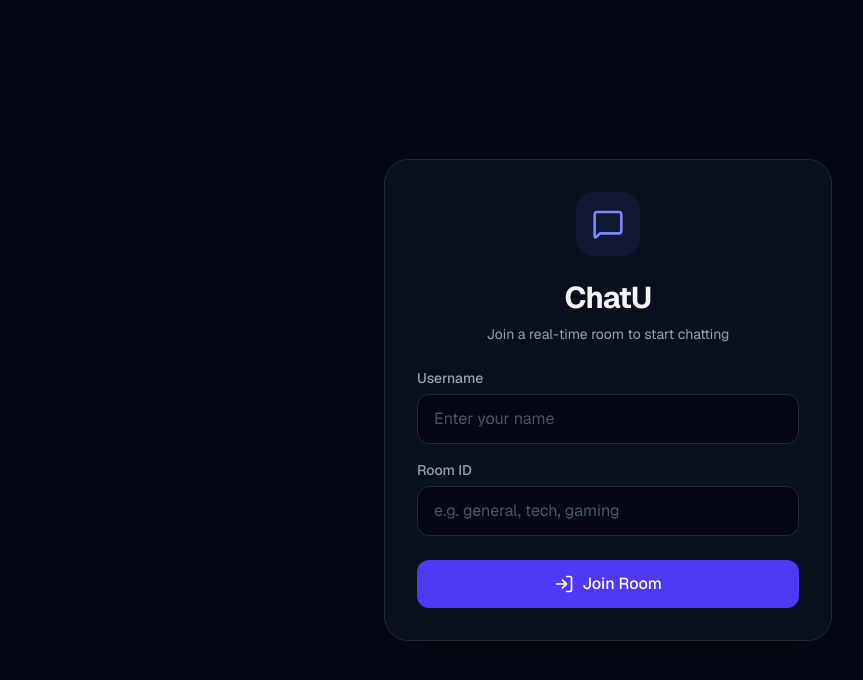
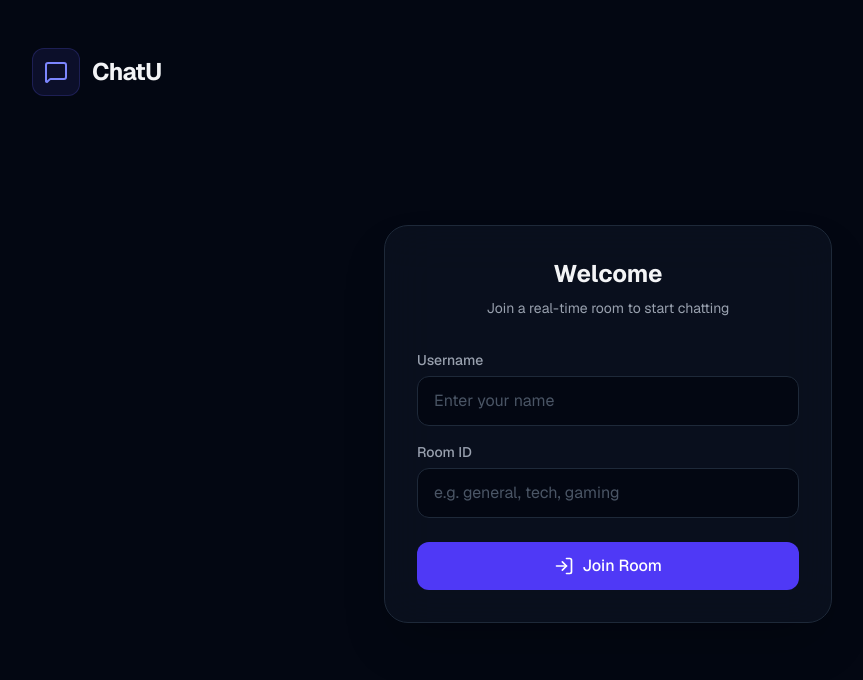
Before and after one commit to tharunrai/chatu, a Next.js app: page / in a window 1280 px wide. Shown: the top 680 px of the page, without its empty margins (32-895 px from the left). Built offline with nearby package versions, Linux system fonts and the light colour scheme.

Commit message:
full screen layout and recent room cards

```diff
--- a/src/app/page.tsx
+++ b/src/app/page.tsx
@@ -2,7 +2,7 @@
 
 import { useEffect, useState, useRef } from "react";
 import Pusher, { Channel } from "pusher-js";
-import { Send, MessageSquare, LogIn, Users, AlertCircle, Clock, Plus, X } from "lucide-react";
+import { Send, MessageSquare, LogIn, Users, AlertCircle, Clock, Plus, X, Trash2 } from "lucide-react";
 
 interface Message {
   id: string;
@@ -215,6 +215,16 @@ export default function ChatApp() {
     }
   };
 
+  const handleDeleteRoom = (e: React.MouseEvent, roomToDelete: RecentRoom) => {
+    e.stopPropagation();
+    setRecentRooms((prev) => {
+      const updated = prev.filter(r => r.roomId !== roomToDelete.roomId || r.username !== roomToDelete.username);
+      localStorage.setItem("chatu_recent_rooms", JSON.stringify(updated));
+      if (updated.length === 0) setShowForm(true);
+      return updated;
+    });
+  };
+
   const handleInputChange = (e: React.ChangeEvent<HTMLInputElement>) => {
     setInputText(e.target.value);
 
@@ -285,30 +295,33 @@ export default function ChatApp() {
 
   if (!inRoom) {
     return (
-      <div className="min-h-screen bg-gray-950 flex flex-col items-center justify-center p-4 text-gray-100 font-sans relative">
-        <div className="w-full max-w-md p-8 bg-gray-900/50 backdrop-blur-xl border border-gray-800 rounded-3xl shadow-2xl z-10">
-          <div className="flex justify-center mb-6">
-            <div className="w-16 h-16 bg-indigo-500/10 rounded-2xl flex items-center justify-center">
-              <MessageSquare className="w-8 h-8 text-indigo-400" />
+      <div className="min-h-screen bg-gray-950 flex flex-col p-6 text-gray-100 font-sans relative">
+        {/* Top Branding */}
+        <div className="w-full max-w-6xl mx-auto flex items-center justify-between py-6 mb-8">
+          <div className="flex items-center gap-3">
+            <div className="w-12 h-12 bg-indigo-500/10 rounded-xl flex items-center justify-center border border-indigo-500/20">
+              <MessageSquare className="w-6 h-6 text-indigo-400" />
+            </div>
+            <h1 className="text-2xl font-bold tracking-tight">ChatU</h1>
           </div>
         </div>
-          <h1 className="text-3xl font-bold text-center mb-2 tracking-tight">ChatU</h1>
-          <p className="text-gray-400 text-center mb-6 text-sm">Join a real-time room to start chatting</p>
 
+        <div className="w-full max-w-6xl mx-auto flex-1 flex flex-col">
           {loginError && (
-            <div className="mb-6 p-4 bg-rose-500/10 border border-rose-500/50 rounded-xl flex items-start gap-3">
+            <div className="mb-6 p-4 bg-rose-500/10 border border-rose-500/50 rounded-xl flex items-start gap-3 w-full max-w-md mx-auto">
               <AlertCircle className="w-5 h-5 text-rose-400 shrink-0 mt-0.5" />
               <p className="text-sm text-rose-200">{loginError}</p>
             </div>
           )}
 
           {recentRooms.length > 0 ? (
-            <div className="mb-4">
-              <h3 className="text-xs font-semibold text-gray-500 uppercase tracking-wider mb-3 flex items-center gap-1.5">
-                <Clock className="w-3.5 h-3.5" />
-                Recent Rooms
-              </h3>
-              <div className="space-y-2 mb-6">
+            <div className="w-full">
+              <div className="mb-6 flex items-center gap-2 text-gray-400">
+                <Clock className="w-5 h-5" />
+                <h2 className="text-lg font-medium">Recent Rooms</h2>
+              </div>
+
+              <div className="grid grid-cols-1 sm:grid-cols-2 md:grid-cols-3 lg:grid-cols-4 gap-4">
                 {recentRooms.map((room, idx) => (
                   <div
                     key={idx}
@@ -318,27 +331,39 @@ export default function ChatApp() {
                       setLoginError("");
                       setInRoom(true);
                     }}
-                    className="flex items-center justify-between p-3 bg-gray-950/50 hover:bg-gray-800 border border-gray-800 rounded-xl cursor-pointer transition-colors group"
+                    className="relative p-6 bg-gray-900/50 hover:bg-gray-800/80 border border-gray-800 hover:border-indigo-500/50 rounded-2xl cursor-pointer transition-all group flex flex-col items-start gap-4"
                   >
+                    <button
+                      onClick={(e) => handleDeleteRoom(e, room)}
+                      className="absolute top-4 right-4 p-2 text-gray-500 hover:text-rose-400 hover:bg-rose-400/10 rounded-lg opacity-0 group-hover:opacity-100 transition-all"
+                    >
+                      <Trash2 className="w-4 h-4" />
+                    </button>
+                    <div className="w-12 h-12 rounded-full bg-indigo-500/10 flex items-center justify-center group-hover:scale-110 transition-transform">
+                      <Users className="w-5 h-5 text-indigo-400" />
+                    </div>
                     <div>
-                      <p className="text-sm font-medium text-gray-200">{room.roomId}</p>
-                      <p className="text-xs text-gray-500">as {room.username}</p>
-                    </div>
-                    <div className="w-8 h-8 rounded-full bg-indigo-500/10 flex items-center justify-center group-hover:bg-indigo-500/20 transition-colors">
-                      <LogIn className="w-4 h-4 text-indigo-400" />
+                      <h3 className="text-xl font-semibold text-gray-100 mb-1 truncate">{room.roomId}</h3>
+                      <p className="text-sm text-gray-500 truncate">Joined as <span className="text-gray-300 font-medium">{room.username}</span></p>
                     </div>
                   </div>
                 ))}
+
+                <div
+                  onClick={() => setShowForm(true)}
+                  className="p-6 bg-gray-950 hover:bg-gray-900 border-2 border-dashed border-gray-800 hover:border-indigo-500/50 rounded-2xl cursor-pointer transition-all flex flex-col items-center justify-center gap-3 text-gray-500 hover:text-indigo-400 min-h-[160px]"
+                >
+                  <Plus className="w-8 h-8" />
+                  <span className="font-medium">Join New Room</span>
                 </div>
-              <button
-                onClick={() => setShowForm(true)}
-                className="w-full flex items-center justify-center gap-2 py-3 px-4 bg-gray-800 hover:bg-gray-700 text-gray-200 font-medium rounded-xl transition-colors"
-              >
-                <Plus className="w-5 h-5" />
-                Add Room
-              </button>
+              </div>
             </div>
           ) : (
+            <div className="flex-1 flex flex-col items-center justify-center mt-[-10vh]">
+              <div className="w-full max-w-md p-8 bg-gray-900/50 backdrop-blur-xl border border-gray-800 rounded-3xl shadow-2xl">
+                <h2 className="text-2xl font-bold text-center mb-2 text-gray-100">Welcome</h2>
+                <p className="text-gray-400 text-center mb-8 text-sm">Join a real-time room to start chatting</p>
+
                 <form onSubmit={handleJoinRoom} className="space-y-4">
                   <div>
                     <label className="block text-sm font-medium text-gray-400 mb-1.5">Username</label>
@@ -370,6 +395,8 @@ export default function ChatApp() {
                     Join Room
                   </button>
                 </form>
+              </div>
+            </div>
           )}
         </div>
 
@@ -426,8 +453,8 @@ export default function ChatApp() {
   }
 
   return (
-    <div className="min-h-screen bg-gray-950 flex items-center justify-center p-4 md:p-6 font-sans">
-      <div className="w-full max-w-4xl h-[85vh] flex flex-col bg-gray-900/50 backdrop-blur-xl border border-gray-800 rounded-3xl shadow-2xl overflow-hidden relative">
+    <div className="h-screen w-full bg-gray-950 flex justify-center font-sans overflow-hidden">
+      <div className="w-full max-w-6xl h-full flex flex-col bg-gray-900/40 relative sm:border-x sm:border-gray-800/50 shadow-2xl">
 
         {/* Header */}
         <header className="px-6 py-4 border-b border-gray-800 bg-gray-900/80 flex items-center justify-between">
```
Lines whose indentation alone changed are shown as unchanged.
